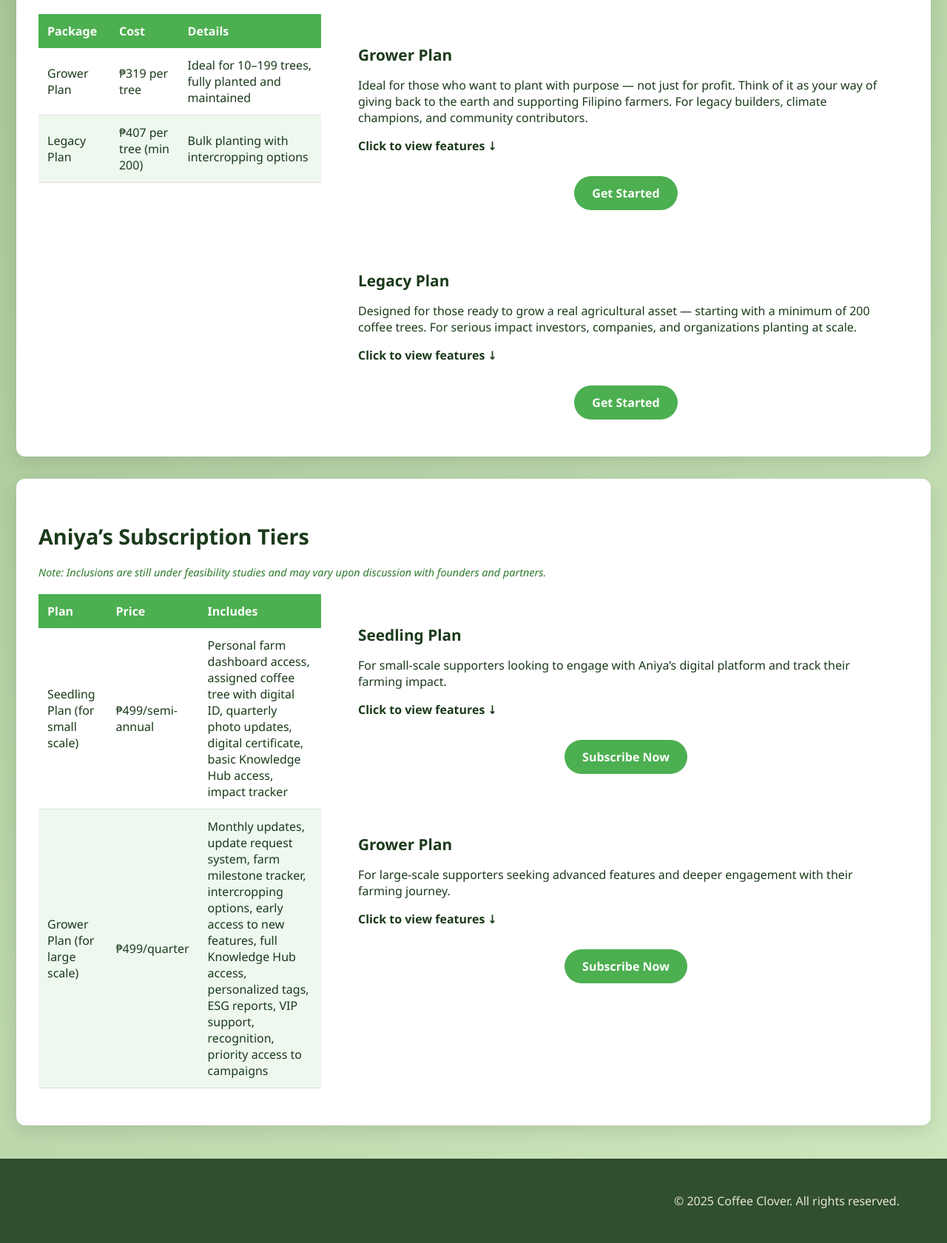
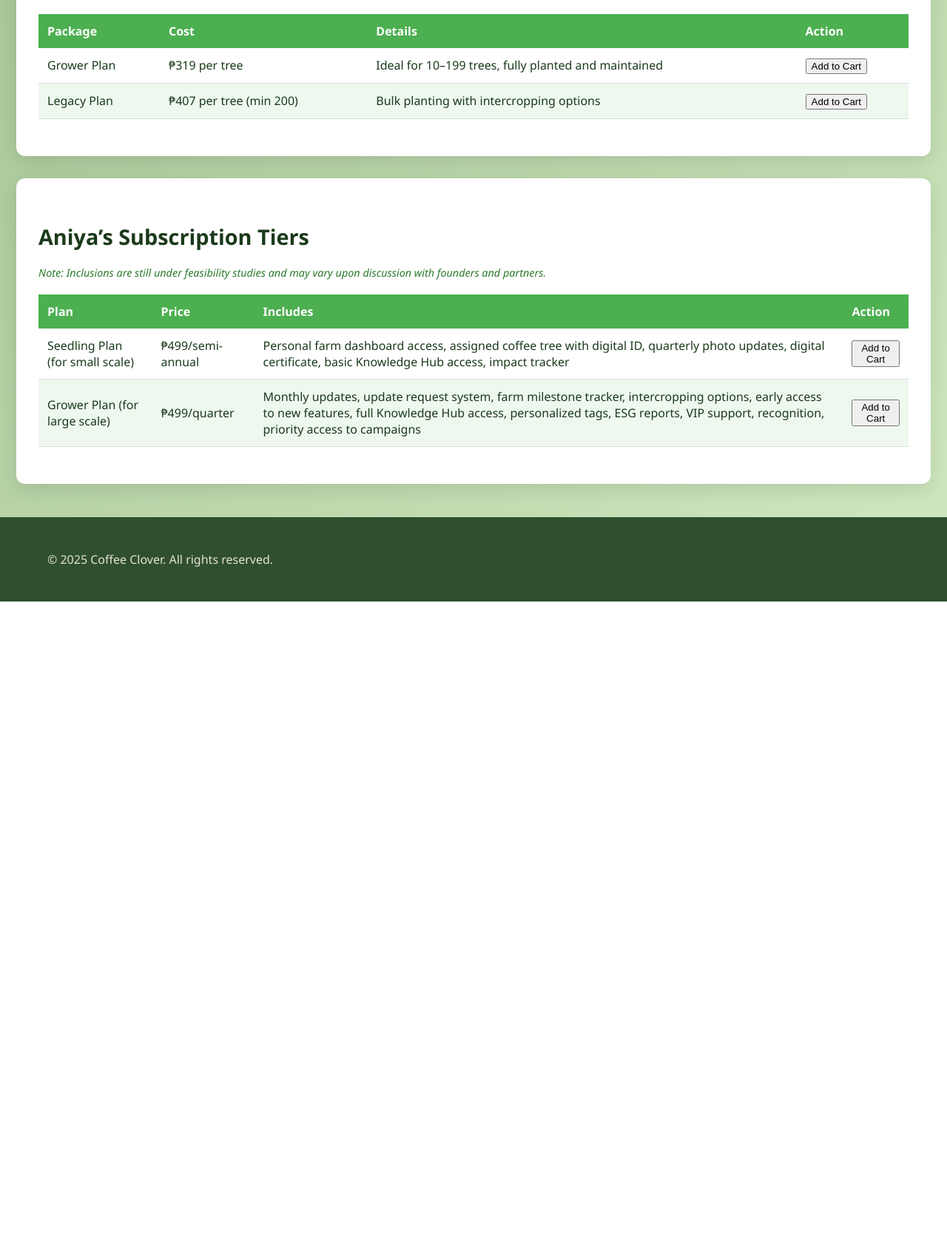
Before and after one commit to villas-clarence/Infoman_partnership_app, a PHP site: page /service.html in a window 1280 px wide; the page is wider, and only the part inside the window is pictured. Shown: the part 349-2029 px from the top of that part at 74% size. After the commit the page ends 1162 px from the top of that part, so only its background shows below. Run offline with PHP 8.4, Linux system fonts and the light colour scheme.

Commit message:
all integration complete

```diff
--- a/public/admin_dashboard.php
+++ b/public/admin_dashboard.php
@@ -26,10 +26,12 @@ SELECT
     FROM registrant_livestock rl
     JOIN livestock l ON rl.livestock_id = l.livestock_id
     WHERE rl.registrant_id = r.registrant_id
-  ), '') AS livestock
+  ), '') AS livestock,
+  pay.payment_proof
 FROM registrants r
 LEFT JOIN registrant_packages rp ON r.registrant_id = rp.registrant_id
 LEFT JOIN packages p ON rp.package_id = p.package_id
+LEFT JOIN payments pay ON r.registrant_id = pay.registrant_id
 ";
 $result = $conn->query($sql);
 
--- a/public/aniya_registration_form.html
+++ b/public/aniya_registration_form.html
@@ -502,5 +502,33 @@
       </div>
     </form>
   </div>
+
+  <script>
+    const packageSelect = document.querySelector('select[name="package"]');
+    const treeCountInput = document.getElementById('treeCount');
+    const totalAmountSpan = document.getElementById('totalAmount');
+    const totalAmountInput = document.getElementById('totalAmountInput');
+
+    const packagePrices = {
+      "Grower Package": 319,
+      "Legacy Package": 407
+    };
+
+    function updateTotalCost() {
+      const selectedPackage = packageSelect.value;
+      const treeCount = parseInt(treeCountInput.value) || 0;
+      const pricePerTree = packagePrices[selectedPackage] || 0;
+      const totalCost = pricePerTree * treeCount;
+
+      totalAmountSpan.textContent = `₱${totalCost.toLocaleString()}`;
+      totalAmountInput.value = totalCost;
+    }
+
+    packageSelect.addEventListener('change', updateTotalCost);
+    treeCountInput.addEventListener('input', updateTotalCost);
+
+    // Initialize total cost on page load
+    updateTotalCost();
+  </script>
 </body>
 </html>
--- a/public/php/signup.php
+++ b/public/php/signup.php
@@ -5,6 +5,7 @@ if ($_SERVER["REQUEST_METHOD"] == "POST") {
     $email = trim($_POST['email']);
     $password = $_POST['password'];
     $confirmPassword = $_POST['confirmPassword'];
+    $userType = isset($_POST['userType']) ? $_POST['userType'] : 'partner';
 
     if (!filter_var($email, FILTER_VALIDATE_EMAIL)) {
         $error = "Invalid email format.";
@@ -13,8 +14,8 @@ if ($_SERVER["REQUEST_METHOD"] == "POST") {
     } else {
         $hashedPassword = password_hash($password, PASSWORD_DEFAULT);
 
-        $stmt = $conn->prepare("INSERT INTO users (email, password, user_type) VALUES (?, ?, 'partner')");
-        $stmt->bind_param("ss", $email, $hashedPassword);
+        $stmt = $conn->prepare("INSERT INTO users (email, password, user_type) VALUES (?, ?, ?)");
+        $stmt->bind_param("sss", $email, $hashedPassword, $userType);
 
         if ($stmt->execute()) {
             header("Location: ../login.html?signup=success");
--- a/public/service.css
+++ b/public/service.css
@@ -539,3 +539,104 @@ footer {
         font-size: 1.5rem;
     }
 }
+
+/* Cart Button */
+.cart-button {
+    background-color: #4caf50;
+    border: none;
+    border-radius: 25px;
+    padding: 8px 16px;
+    color: white;
+    cursor: pointer;
+    display: flex;
+    align-items: center;
+    gap: 8px;
+    transition: background-color 0.3s ease;
+}
+
+.cart-button:hover {
+    background-color: #388e3c;
+}
+
+/* Cart Count Badge */
+.cart-count {
+    background-color: #ef5350;
+    border-radius: 50%;
+    padding: 2px 8px;
+    font-size: 0.75rem;
+    font-weight: bold;
+    color: white;
+}
+
+/* Cart Dropdown */
+.cart-dropdown {
+    position: absolute;
+    top: 40px;
+    right: 0;
+    width: 280px;
+    background-color: white;
+    border: 1px solid #ddd;
+    border-radius: 12px;
+    box-shadow: 0 4px 12px rgba(0,0,0,0.15);
+    padding: 12px;
+    z-index: 10000;
+    display: none;
+    flex-direction: column;
+    max-height: 400px;
+    overflow-y: auto;
+}
+
+/* Cart Items List */
+.cart-items {
+    list-style: none;
+    padding: 0;
+    margin: 0 0 12px 0;
+    max-height: 250px;
+    overflow-y: auto;
+}
+
+.cart-items li {
+    padding: 8px 6px;
+    border-bottom: 1px solid #eee;
+    font-size: 0.9rem;
+    color: #333;
+}
+
+/* Cart Total */
+.cart-total {
+    font-weight: 600;
+    font-size: 1rem;
+    margin-bottom: 12px;
+    text-align: right;
+}
+
+/* Cart Buttons */
+.btn-secondary, .btn-primary {
+    width: 100%;
+    padding: 10px 0;
+    border-radius: 25px;
+    font-weight: 600;
+    font-size: 1rem;
+    border: none;
+    cursor: pointer;
+    margin-bottom: 8px;
+    transition: background-color 0.3s ease;
+}
+
+.btn-secondary {
+    background-color: #ef5350;
+    color: white;
+}
+
+.btn-secondary:hover {
+    background-color: #d32f2f;
+}
+
+.btn-primary {
+    background-color: #4caf50;
+    color: white;
+}
+
+.btn-primary:hover {
+    background-color: #388e3c;
+}
--- a/public/service.html
+++ b/public/service.html
@@ -5,7 +5,6 @@
     <meta name="viewport" content="width=device-width, initial-scale=1" />
     <title>Service - Coffee Clover</title>
     <link rel="stylesheet" href="service.css" />
-    <link rel="stylesheet" href="aniya_registration_form.html"
 </head>
 <body>
     <header>
@@ -32,22 +31,25 @@
                     <a href="login.html" class="login-link">Log In</a>
                     <a href="signup.html" class="signup-link">Sign Up</a>
                 </div>
+                <div class="cart-container">
+                    <button id="cartButton" class="cart-button" aria-label="Cart">
+                        <svg xmlns="http://www.w3.org/2000/svg" fill="none" viewBox="0 0 24 24" stroke="currentColor" width="24" height="24">
+                            <path stroke-linecap="round" stroke-linejoin="round" stroke-width="2" d="M3 3h2l.4 2M7 13h10l4-8H5.4M7 13L5.4 5M7 13l-2 4h13M17 17a2 2 0 11-4 0 2 2 0 014 0zm-6 0a2 2 0 11-4 0 2 2 0 014 0z" />
+                        </svg>
+                        <span id="cartCount" class="cart-count">0</span>
+                    </button>
+                    <div id="cartDropdown" class="cart-dropdown" style="display:none;">
+                        <ul id="cartItems" class="cart-items"></ul>
+                        <div class="cart-total">
+                            Total: ₱<span id="cartTotal">0</span>
+                        </div>
+                        <button id="removeSelectedBtn" class="btn-secondary">Remove Selected</button>
+                        <button id="checkoutBtn" class="btn-primary" onclick="window.location.href='aniya_registration_form.html'">Checkout</button>
+                    </div>
+                </div>
             </nav>
         </div>
     </header>
-
-    <!-- Modal Overlay -->
-    <div id="aboutModal" class="modal-overlay" onclick="closeModal(event)">
-        <div class="modal-content" onclick="event.stopPropagation()">
-            <div class="modal-header">
-                <h2>About</h2>
-                <button class="modal-close" onclick="closeModal()">×</button>
-            </div>
-            <div class="modal-text">
-                <p>Introducing Aniya: Aniya lets anyone farm no land, no experience needed. Through a simple online dashboard, you can grow real coffee trees, crops, or even livestock on actual farmland in Sitio Dueg, Tarlac, Philippines. This project is built and supported by The Four-Leaf Clover Coffee and Clover Coffee Reserves in partnership with Farm to Cup Philippines, with land and operations based in Sitio Dueg, San Clemente, Tarlac. We make it easy to start, track your farm's progress, receive updates with photos, and even share in the harvest. Whether you're living in the city or just want to make a difference Aniya helps you connect to the land and grow something that matters. "Aniya" comes from the Filipino words "ani" (harvest) and "niya" (yours) meaning, the harvest is yours.</p>
-            </div>
-        </div>
-    </div>
 
     <main class="main-content">
         <section id="service">
@@ -63,6 +65,7 @@
                                         <th>Package</th>
                                         <th>Cost</th>
                                         <th>Details</th>
+                                        <th>Action</th>
                                     </tr>
                                 </thead>
                                 <tbody>
@@ -70,46 +73,16 @@
                                         <td>Grower Plan</td>
                                         <td>₱319 per tree</td>
                                         <td>Ideal for 10–199 trees, fully planted and maintained</td>
+                                        <td><button class="add-to-cart-btn" data-name="Grower Plan" data-price="319">Add to Cart</button></td>
                                     </tr>
                                     <tr>
                                         <td>Legacy Plan</td>
                                         <td>₱407 per tree (min 200)</td>
                                         <td>Bulk planting with intercropping options</td>
+                                        <td><button class="add-to-cart-btn" data-name="Legacy Plan" data-price="407">Add to Cart</button></td>
                                     </tr>
                                 </tbody>
                             </table>
-                        </div>
-                        <div class="plan-details">
-                            <div class="plan-item">
-                                <h3>Grower Plan</h3>
-                                <p>Ideal for those who want to plant with purpose — not just for profit. Think of it as your way of giving back to the earth and supporting Filipino farmers. For legacy builders, climate champions, and community contributors.</p>
-                                <p class="toggle-text"><strong>Click to view features ↓</strong></p>
-                                <ul>
-                                    <li>You’ll help plant real coffee trees in the highlands of Sitio Dueg, Tarlac.</li>
-                                    <li>Though there’s no guaranteed financial return, you will receive:</li>
-                                    <li>A small share of your tree’s harvest when it's ready</li>
-                                    <li>A quarterly box of goods from Farm to Cup Philippines (fruits, vegetables, seasonal produce) for 1 year for free.</li>
-                                    <li>This plan supports climate action, rural livelihoods, and reforestation.</li>
-                                </ul>
-                                <div class="button-container">
-                                    <a href="#get-started" class="btn-primary">Get Started</a>
-                                </div>
-                            </div>
-                            <div class="plan-item">
-                                <h3>Legacy Plan</h3>
-                                <p>Designed for those ready to grow a real agricultural asset — starting with a minimum of 200 coffee trees. For serious impact investors, companies, and organizations planting at scale.</p>
-                                <p class="toggle-text"><strong>Click to view features ↓</strong></p>
-                                <ul>
-                                    <li>You receive a harvest share from your coffee tree portfolio</li>
-                                    <li>While coffee takes 3–4 years to mature, we maximize your investment by offering:</li>
-                                    <li>Intercropping options — grow crops and/or livestock between your coffee trees (faster ROI, may take only months while waiting for your harvest on your coffee.)</li>
-                                    <li>This creates short-term yield while waiting for your long-term coffee harvest</li>
-                                    <li>Your entire farming operation is managed by Aniya & Farm to Cup Philippines — from planting to maintenance.</li>
-                                </ul>
-                                <div class="button-container">
-                                    <a href="#get-started" class="btn-primary">Get Started</a>
-                                </div>
-                            </div>
                         </div>
                     </div>
                 </div>
@@ -124,6 +97,7 @@
                                         <th>Plan</th>
                                         <th>Price</th>
                                         <th>Includes</th>
+                                        <th>Action</th>
                                     </tr>
                                 </thead>
                                 <tbody>
@@ -133,6 +107,7 @@
                                         <td>
                                             Personal farm dashboard access, assigned coffee tree with digital ID, quarterly photo updates, digital certificate, basic Knowledge Hub access, impact tracker
                                         </td>
+                                        <td><button class="add-to-cart-btn" data-name="Seedling Plan" data-price="499">Add to Cart</button></td>
                                     </tr>
                                     <tr>
                                         <td>Grower Plan (for large scale)</td>
@@ -140,64 +115,36 @@
                                         <td>
                                             Monthly updates, update request system, farm milestone tracker, intercropping options, early access to new features, full Knowledge Hub access, personalized tags, ESG reports, VIP support, recognition, priority access to campaigns
                                         </td>
+                                        <td><button class="add-to-cart-btn" data-name="Grower Plan Subscription" data-price="499">Add to Cart</button></td>
                                     </tr>
                                 </tbody>
                             </table>
-                        </div>
-                        <div class="plan-details">
-                            <div class="plan-item">
-                                <h3>Seedling Plan</h3>
-                                <p>For small-scale supporters looking to engage with Aniya’s digital platform and track their farming impact.</p>
-                                <p class="toggle-text"><strong>Click to view features ↓</strong></p>
-                                <ul>
-                                    <li>Personal farm dashboard access</li>
-                                    <li>Assigned coffee tree with digital ID</li>
-                                    <li>Quarterly photo updates from real farmers</li>
-                                    <li>Digital certificate of contribution</li>
-                                    <li>Access to the basic Knowledge Hub (intro to coffee farming, agroforestry)</li>
-                                    <li>Impact tracker (CO₂ saved, farmers supported)</li>
-                                </ul>
-                                <div class="button-container">
-                                    <a href="#subscribe" class="btn-primary">Subscribe Now</a>
-                                </div>
-                            </div>
-                            <div class="plan-item">
-                                <h3>Grower Plan</h3>
-                                <p>For large-scale supporters seeking advanced features and deeper engagement with their farming journey.</p>
-                                <p class="toggle-text"><strong>Click to view features ↓</strong></p>
-                                <ul>
-                                    <li>Monthly farm progress updates (instead of quarterly)</li>
-                                    <li>Access to update request system (receive custom photo reports within 24–48 hrs)</li>
-                                    <li>Farm milestone tracker (planting to harvest timeline)</li>
-                                    <li>Access to intercropping options (e.g., lettuce, ginger, poultry, pigs, etc.)</li>
-                                    <li>Early access to new offerings, features, and expansion slots</li>
-                                    <li>Full access to the Knowledge Hub learning modules</li>
-                                    <li>Personalized name tags on trees or livestock pens</li>
-                                    <li>Downloadable ESG impact reports (CO₂ saved, jobs created, produce forecast)</li>
-                                    <li>VIP support & early access to farm technician feedback</li>
-                                    <li>Recognition on Aniya’s Donor/Partner Honor Board (optional)</li>
-                                    <li>Priority access to co-branded campaigns or corporate sustainability partnerships</li>
-                                </ul>
-                                <div class="button-container">
-                                    <a href="#subscribe" class="btn-primary">Subscribe Now</a>
-                                </div>
-                            </div>
                         </div>
                     </div>
                 </div>
             </div>
         </section>
+
+        <!-- Cart Sidebar -->
+        <aside id="cartSidebar" class="cart-sidebar" style="display:none;">
+            <h3>Your Cart</h3>
+            <ul id="cartItems" class="cart-items"></ul>
+            <div class="cart-total">
+                Total: ₱<span id="cartTotal">0</span>
+            </div>
+            <button id="checkoutBtn" class="btn-primary">Checkout</button>
+            <button id="closeCartBtn" class="close-cart-btn">Close</button>
+        </aside>
+
+        <button id="openCartBtn" class="open-cart-btn" style="display:none;">Cart (<span id="cartCount">0</span>)</button>
     </main>
 
     <footer id="contact">
         <div class="container footer-container">
-            <div class="footer-links">
-                <ul>
-                </ul>
-            </div>
             <p>© 2025 Coffee Clover. All rights reserved.</p>
         </div>
     </footer>
+
     <script src="service.js"></script>
 </body>
 </html>
--- a/public/service.js
+++ b/public/service.js
@@ -64,3 +64,87 @@ document.querySelectorAll('.plan-item .toggle-text').forEach(toggle => {
         togglePlan(this.parentElement);
     });
 });
+
+// Cart functionality
+const cart = [];
+const cartItemsEl = document.getElementById('cartItems');
+const cartTotalEl = document.getElementById('cartTotal');
+const cartCountEl = document.getElementById('cartCount');
+const cartDropdown = document.getElementById('cartDropdown');
+const cartButton = document.getElementById('cartButton');
+
+function updateCartUI() {
+    cartItemsEl.innerHTML = '';
+    let total = 0;
+    cart.forEach((item, index) => {
+        total += item.price;
+        const li = document.createElement('li');
+        li.className = 'cart-item';
+        li.innerHTML = `
+            <label>
+                <input type="checkbox" class="cart-item-checkbox" data-index="${index}" checked />
+                <span class="cart-item-name">${item.name}</span>
+                <span class="cart-item-price">₱${item.price}</span>
+            </label>
+        `;
+        cartItemsEl.appendChild(li);
+    });
+    cartTotalEl.textContent = total.toFixed(2);
+    cartCountEl.textContent = cart.length;
+
+    // Add event listeners for checkboxes to update total price
+    document.querySelectorAll('.cart-item-checkbox').forEach(checkbox => {
+        checkbox.addEventListener('change', () => {
+            let newTotal = 0;
+            document.querySelectorAll('.cart-item-checkbox').forEach(cb => {
+                if (cb.checked) {
+                    const idx = parseInt(cb.getAttribute('data-index'));
+                    if (!isNaN(idx)) {
+                        newTotal += cart[idx].price;
+                    }
+                }
+            });
+            cartTotalEl.textContent = newTotal.toFixed(2);
+        });
+    });
+}
+
+document.querySelectorAll('.add-to-cart-btn').forEach(btn => {
+    btn.addEventListener('click', () => {
+        const name = btn.getAttribute('data-name');
+        const price = parseFloat(btn.getAttribute('data-price'));
+        if (name && !isNaN(price)) {
+            cart.push({ name, price });
+            updateCartUI();
+            alert(`${name} added to cart.`);
+        }
+    });
+});
+
+cartButton.addEventListener('click', () => {
+    if (cartDropdown.style.display === 'none' || cartDropdown.style.display === '') {
+        cartDropdown.style.display = 'block';
+    } else {
+        cartDropdown.style.display = 'none';
+    }
+});
+
+// Remove selected items button functionality
+const removeSelectedBtn = document.getElementById('removeSelectedBtn');
+removeSelectedBtn.addEventListener('click', () => {
+    const toRemove = [];
+    document.querySelectorAll('.cart-item-checkbox').forEach(cb => {
+        if (!cb.checked) {
+            const idx = parseInt(cb.getAttribute('data-index'));
+            if (!isNaN(idx)) {
+                toRemove.push(idx);
+            }
+        }
+    });
+    // Remove items in reverse order to avoid index shift
+    toRemove.sort((a, b) => b - a);
+    toRemove.forEach(idx => {
+        cart.splice(idx, 1);
+    });
+    updateCartUI();
+});
--- a/public/signup.html
+++ b/public/signup.html
@@ -33,6 +33,11 @@
           <label for="confirmPassword">Confirm Password</label>
           <input type="password" id="confirmPassword" name="confirmPassword" placeholder="Confirm your password" required />
 
+          <div class="user-type">
+            <label><input type="radio" name="userType" value="partner" checked /> Partner</label>
+            <label><input type="radio" name="userType" value="admin" /> Admin</label>
+          </div>
+
           <button type="submit" class="btn-primary">Sign Up</button>
         </form>
 
```
Also changed, not shown: public/admin-dashboard.js (+60 -10 lines), public/admin_dashboard.html (+61 -2 lines), public/php/login.php (+6 -6 lines), public/uploads/6863dd2a44e47_507129165_4081514535496142_5563228548612301453_n.png (added), public/uploads/6863e66261657_507129165_4081514535496142_5563228548612301453_n.png (added), public/uploads/6863f0ae57fee_507129165_4081514535496142_5563228548612301453_n.png (added).
